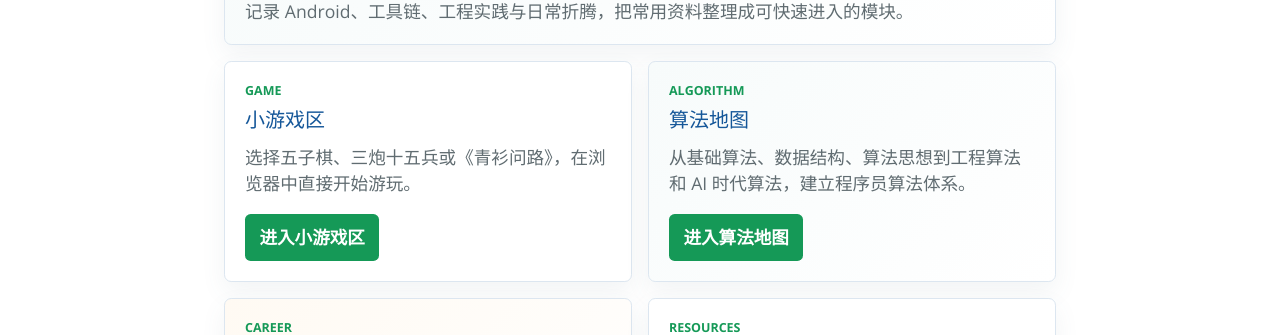
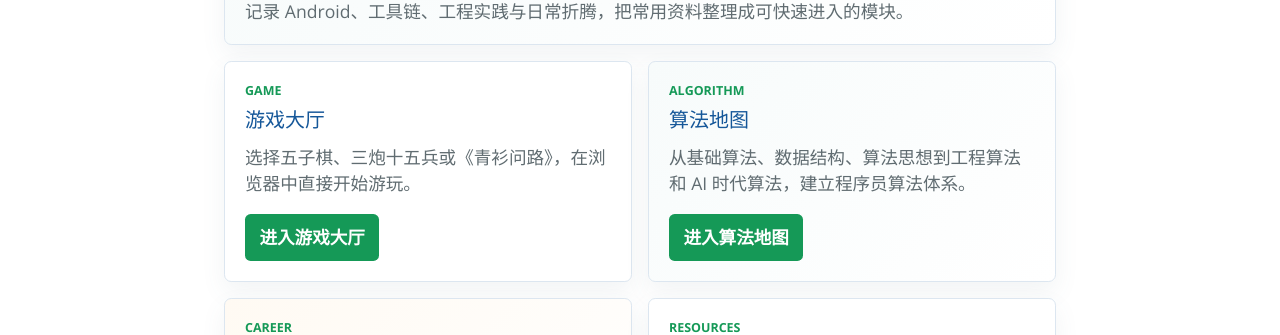
Before and after one commit to holiday-toby/holiday-toby.github.io, a Jekyll site: the page built from index.html, in a window 1280 px wide. Shown: the part 509-844 px from the top of the page. Built offline with Jekyll 4.4.1, drawn with Linux system fonts in a browser that asks for light colours; the list of posts is cut into pages by our own code.

Commit message:
Rename mini-game zone as game hall

```diff
--- a/board-room/index.html
+++ b/board-room/index.html
@@ -3,7 +3,7 @@
   <head>
     <meta charset="utf-8" />
     <meta name="viewport" content="width=device-width, initial-scale=1" />
-    <title>小游戏区</title>
+    <title>游戏大厅</title>
     <link rel="stylesheet" href="styles.css" />
   </head>
   <body>
@@ -11,7 +11,7 @@
       <section class="entry-panel" aria-labelledby="entryTitle">
         <div class="title-block">
           <p class="eyebrow">Mini Game Zone</p>
-          <h1 id="entryTitle">小游戏区</h1>
+          <h1 id="entryTitle">游戏大厅</h1>
         </div>
 
         <div class="game-choice-grid" aria-label="选择玩法">
--- a/index.html
+++ b/index.html
@@ -14,10 +14,10 @@ title: {{ site.name }}
     <section class="home-module home-action-card" aria-labelledby="miniGameZoneTitle">
       <div>
         <p class="home-module-kicker">Game</p>
-        <h2 id="miniGameZoneTitle">小游戏区</h2>
+        <h2 id="miniGameZoneTitle">游戏大厅</h2>
         <p>选择五子棋、三炮十五兵或《青衫问路》，在浏览器中直接开始游玩。</p>
       </div>
-      <a class="home-module-link" href="{{ site.baseurl }}/board-room/">进入小游戏区</a>
+      <a class="home-module-link" href="{{ site.baseurl }}/board-room/">进入游戏大厅</a>
     </section>
 
     <section class="home-module home-action-card home-algorithm-card" aria-labelledby="algorithmTitle">
```
Also changed, not shown: README.md.
